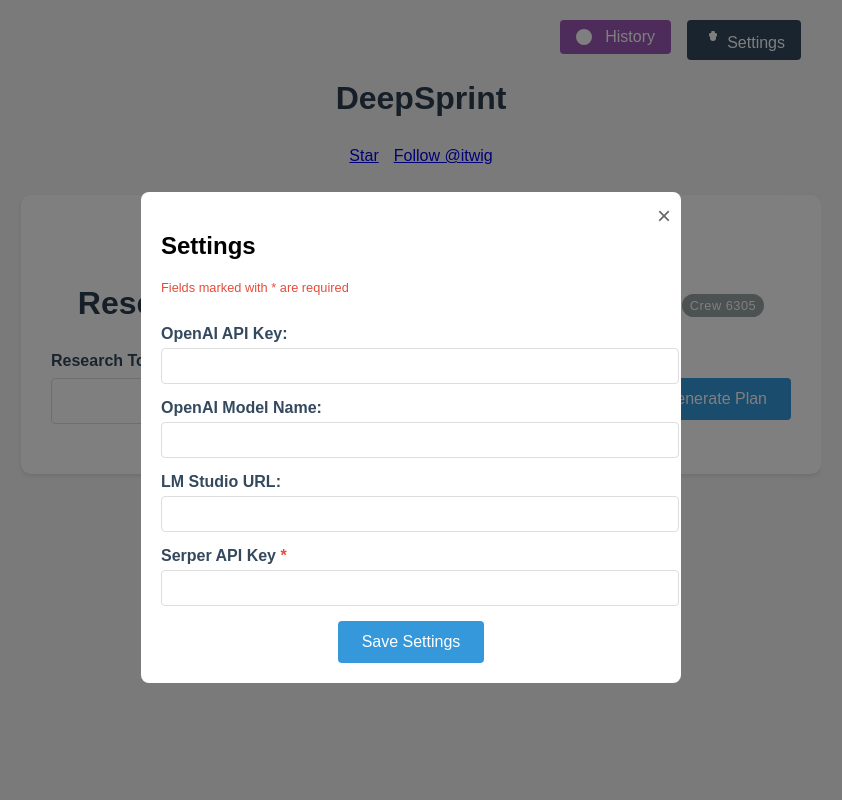
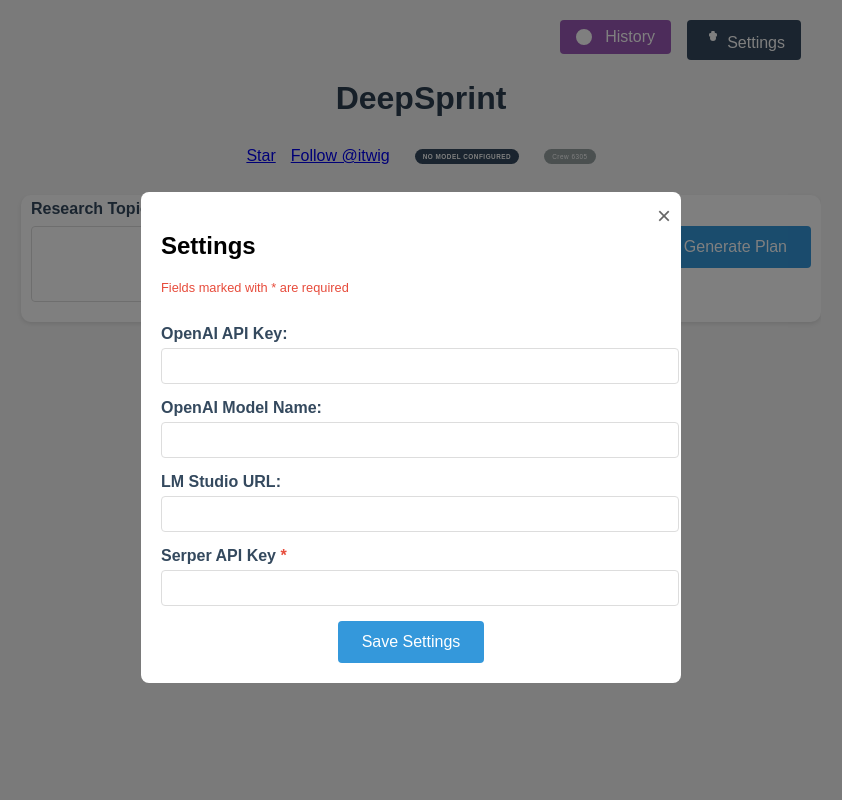
Before and after one commit to ilantwig/deepsprint, a Flask app: page / in a window 1280 px wide. Shown: the whole page, without its empty margins (229-1071 px from the left). Run offline with Flask 3, Linux system fonts and the light colour scheme; parts of the project's set-up code (start-up, migrations or seed data) failed here and were passed over; some libraries are stand-ins or nearby versions.

Commit message:
Improved UI

```diff
--- a/app.py
+++ b/app.py
@@ -220,12 +220,19 @@ def get_research(crewid):
             plan_file = crew_dir / 'research_plan.json'  # Then try without underscore
 
         research_plan = {}
+        entities = {}
         if plan_file.exists():
             try:
                 with open(plan_file, 'r') as f:
                     content = f.read().strip()
                     if content:  # Check if file is not empty
-                        research_plan = json.loads(content)
+                        full_plan = json.loads(content)
+                        # Extract entities separately
+                        if 'entities' in full_plan:
+                            entities = full_plan.pop('entities')
+                        # Filter out non-step fields
+                        research_plan = {k: v for k, v in full_plan.items()
+                                        if k.startswith('step') or k == 'research_topic'}
                     else:
                         logger.warning(f"Empty research plan file for crew {crewid}")
             except json.JSONDecodeError as e:
@@ -252,7 +259,7 @@ def get_research(crewid):
 
         # If no topic found, try to get it from research_plan.json
         if not research_topic and 'research_topic' in research_plan:
-            research_topic = research_plan['research_topic']
+            research_topic = research_plan.pop('research_topic')  # Remove from plan after extracting
 
         # Get research results
         results_file = crew_dir / 'research_results.json'
@@ -327,6 +334,7 @@ def get_research(crewid):
             'research_plan': research_plan,
             'research_results': research_results,
             'final_report': final_report,
+            'entities': entities,  # Include entities separately
             'crewid': crewid
         })
     except Exception as e:
--- a/static/css/style.css
+++ b/static/css/style.css
@@ -21,7 +21,9 @@ body {
 
 .container {
     background-color: white;
-    padding: 30px;
+    padding: 10px;
+    padding-top: 5px;
+    padding-bottom: 0px;
     border-radius: 10px;
     box-shadow: 0 2px 4px rgba(0, 0, 0, 0.1);
     width: 100%;
@@ -58,7 +60,7 @@ textarea {
     border: 1px solid #ddd;
     border-radius: 4px;
     resize: vertical;
-    max-height: 20px;
+    max-height: 50px;
     font-size: 16px;
 }
 
--- a/templates/base.html
+++ b/templates/base.html
@@ -9,6 +9,9 @@
 <body>
     <header>
         <h1>DeepSprint</h1>
+
+
+
         <div class="social-buttons">
             <!-- GitHub Star Button -->
             <a class="github-button"
@@ -22,6 +25,12 @@
                class="twitter-follow-button"
                data-size="large"
                data-show-count="true">Follow @itwig</a>
+               {% if test_mode %}
+               <span class="test-mode-badge">Test Mode</span>
+               {% endif %}
+               {% if model_status %}
+               <span class="model-badge">{{ model_status }}</span>
+               {% endif %}          <span class="crew-id-badge">Crew {{ crewid }}</span>
         </div>
     </header>
 
--- a/templates/index.html
+++ b/templates/index.html
@@ -72,16 +72,6 @@
     </div>
 
     <div class="container">
-        <h1>
-            Research Plan Generator
-            {% if test_mode %}
-            <span class="test-mode-badge">Test Mode</span>
-            {% endif %}
-            {% if model_status %}
-            <span class="model-badge">{{ model_status }}</span>
-            {% endif %}
-            <span class="crew-id-badge">Crew {{ crewid }}</span>
-        </h1>
         <form method="POST" id="research-form">
             <input type="hidden" name="csrf_token" value="{{ csrf_token() }}">
             <div class="form-group">
@@ -559,13 +549,13 @@
                     console.log("Received data:", data);
 
                     // Force a deep inspection of the data structure
-                    console.log("Research plan type:", typeof data.research_plan);
-                    console.log("Research plan keys:", Object.keys(data.research_plan));
-                    console.log("Research plan stringify:", JSON.stringify(data.research_plan));
+                    // console.log("Research plan type:", typeof data.research_plan);
+                    // console.log("Research plan keys:", Object.keys(data.research_plan));
+                    // console.log("Research plan stringify:", JSON.stringify(data.research_plan));
 
-                    console.log("Research results type:", typeof data.research_results);
-                    console.log("Research results keys:", Object.keys(data.research_results));
-                    console.log("Research results stringify:", JSON.stringify(data.research_results));
+                    // console.log("Research results type:", typeof data.research_results);
+                    // console.log("Research results keys:", Object.keys(data.research_results));
+                    // console.log("Research results stringify:", JSON.stringify(data.research_results));
 
                     // Check if we have valid data
                     const hasResearchTopic = data.research_topic && data.research_topic.trim() !== '';
@@ -699,7 +689,7 @@ If the problem persists, please contact the administrator for assistance.`);
         function displayResearchResults(results, plan, finalReport) {
             console.log("Displaying results:", results);
             console.log("Plan:", plan);
-            console.log("Final report:", finalReport);
+            // console.log("Final report:", finalReport);
 
             // Create results container if it doesn't exist
             let resultsContainer = document.getElementById('results-container');
@@ -733,7 +723,7 @@ If the problem persists, please contact the administrator for assistance.`);
                 const stepIndex = parseInt(stepNum);
                 const tabId = `step-${stepIndex}`;
 
-                console.log(`Processing step ${stepIndex}, result:`, result);
+                // console.log(`Processing step ${stepIndex}, result:`, result);
 
                 // Create tab button
                 const tabButton = document.createElement('button');
@@ -752,9 +742,21 @@ If the problem persists, please contact the administrator for assistance.`);
                 if (Array.isArray(plan)) {
                     stepDescription = plan[stepIndex - 1] || `Step ${stepIndex}`;
                 } else {
-                    // Try different key formats
+                    // Try different key formats - only look for actual step keys
                     const stepKey = `step${stepIndex}`;
-                    stepDescription = plan[stepKey] || plan[`step_${stepIndex}`] || plan[stepIndex] || plan[stepIndex - 1] || `Step ${stepIndex}`;
+
+                    // Filter out non-step fields and only use valid step descriptions
+                    if (plan[stepKey] && typeof plan[stepKey] === 'string') {
+                        stepDescription = plan[stepKey];
+                    } else if (plan[`step_${stepIndex}`] && typeof plan[`step_${stepIndex}`] === 'string') {
+                        stepDescription = plan[`step_${stepIndex}`];
+                    } else if (plan[stepIndex] && typeof plan[stepIndex] === 'string') {
+                        stepDescription = plan[stepIndex];
+                    } else if (plan[stepIndex - 1] && typeof plan[stepIndex - 1] === 'string') {
+                        stepDescription = plan[stepIndex - 1];
+                    } else {
+                        stepDescription = `Step ${stepIndex}`;
+                    }
                 }
 
                 // Handle different result formats - HTML content needs to be inserted directly
```
